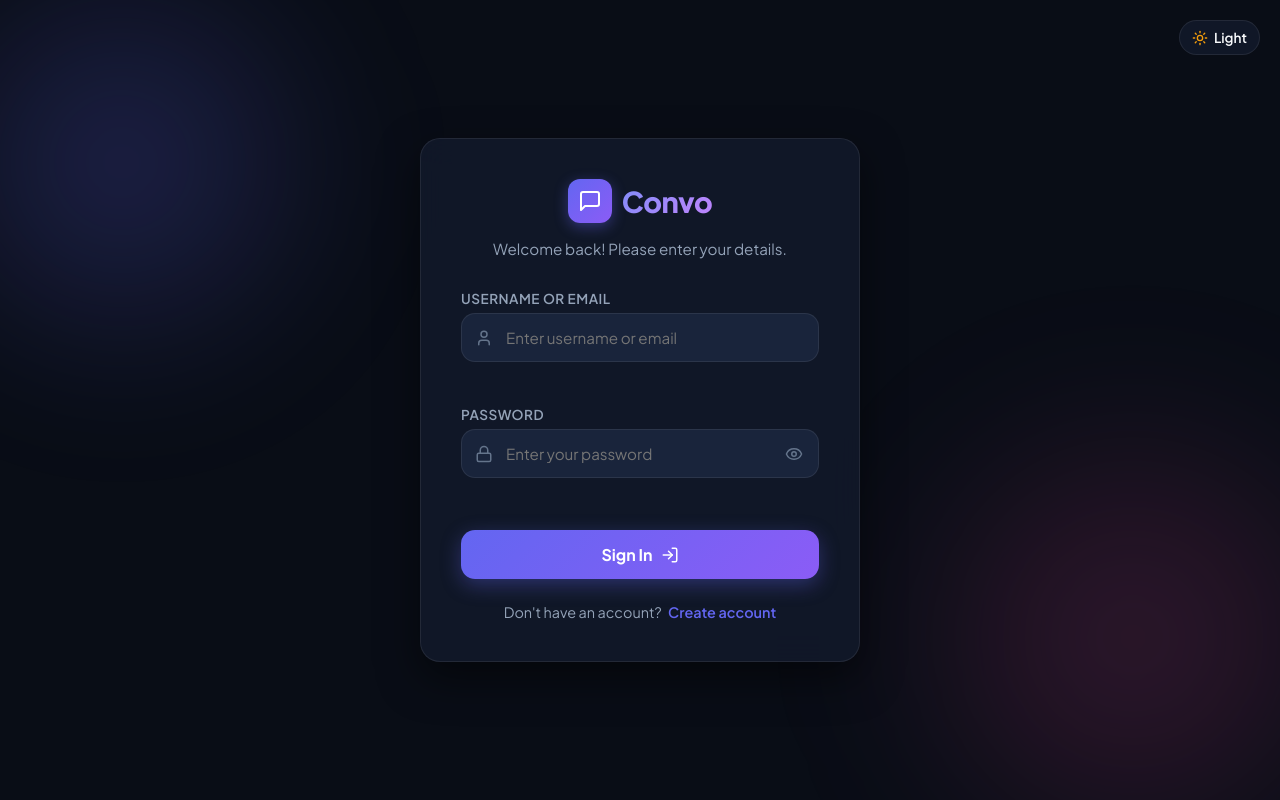
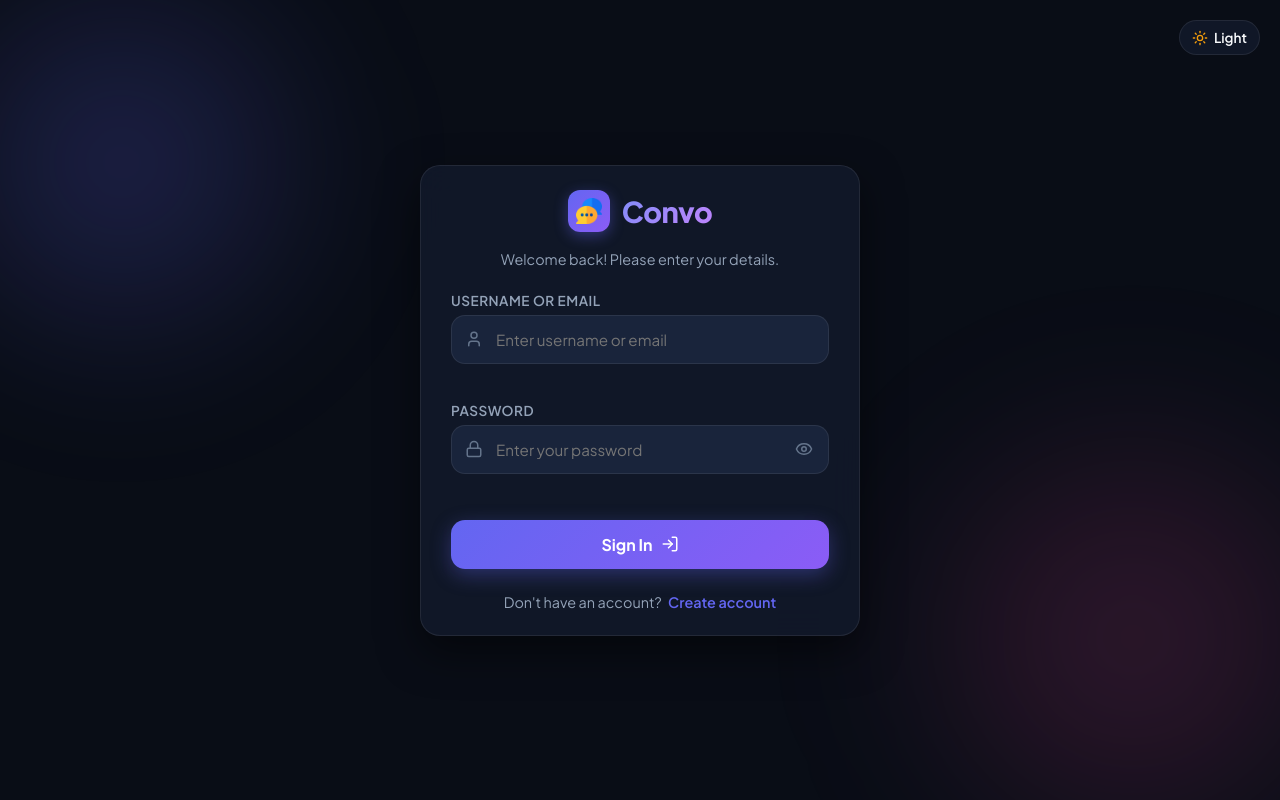
Before and after one commit to karthik-65/Convo, a React (Create React App) app in the folder client/: page /login in a window 1280 px wide. Built offline with nearby package versions, Linux system fonts and the light colour scheme; no server answers.

Commit message:
updated features

```diff
--- a/client/src/components/Chat.css
+++ b/client/src/components/Chat.css
@@ -40,7 +40,16 @@
   align-items: center;
   justify-content: center;
   box-shadow: 0 4px 12px rgba(99, 102, 241, 0.35);
+  flex-shrink: 0;
+  overflow: hidden;
 }
+
+.chat-app-icon .brand-logo-img {
+  width: 24px;
+  height: 24px;
+  object-fit: contain;
+}
+
 
 .chat-app-title {
   font-size: 1.4rem;
--- a/client/src/components/Chat.js
+++ b/client/src/components/Chat.js
@@ -668,7 +668,7 @@ function Chat({ onLogout }) {
       <nav className="chat-navbar">
         <div className="chat-logo">
           <div className="chat-app-icon">
-            <MessageSquare size={22} />
+            <img src="/chat.png" alt="Convo" className="brand-logo-img" />
           </div>
           <span className="chat-app-title">Convo</span>
         </div>
--- a/client/src/components/Login.css
+++ b/client/src/components/Login.css
@@ -1,12 +1,13 @@
 .auth-page-wrapper {
   min-height: 100vh;
+  min-height: 100dvh;
   display: flex;
   align-items: center;
   justify-content: center;
   background-color: var(--bg-app);
   position: relative;
-  overflow: hidden;
-  padding: 20px;
+  overflow-y: auto;
+  padding: 16px;
 }
 
 /* Background animated glowing Orbs */
@@ -39,7 +40,11 @@
 .auth-card {
   width: 100%;
   max-width: 440px;
-  padding: 40px;
+  max-height: calc(100vh - 32px);
+  max-height: calc(100dvh - 32px);
+  overflow-y: auto;
+  padding: 24px 30px;
+  margin: auto;
   background: var(--bg-card);
   backdrop-filter: var(--glass-blur);
   -webkit-backdrop-filter: var(--glass-blur);
@@ -49,23 +54,30 @@
   z-index: 10;
   position: relative;
   transition: transform var(--transition-normal), box-shadow var(--transition-normal);
+  scrollbar-width: none; /* Hide scrollbar for Firefox */
+  -ms-overflow-style: none; /* Hide scrollbar for IE/Edge */
+}
+
+.auth-card::-webkit-scrollbar {
+  display: none; /* Hide scrollbar for Chrome, Safari, Opera */
 }
 
 .auth-card-header {
   text-align: center;
-  margin-bottom: 32px;
+  margin-bottom: 24px;
 }
 
 .auth-brand {
   display: inline-flex;
   align-items: center;
-  gap: 10px;
-  margin-bottom: 12px;
+  justify-content: center;
+  gap: 12px;
+  margin-bottom: 10px;
 }
 
 .auth-brand-logo {
-  width: 44px;
-  height: 44px;
+  width: 42px;
+  height: 42px;
   border-radius: 12px;
   background: var(--accent-gradient);
   display: flex;
@@ -75,6 +87,13 @@
   font-weight: 800;
   font-size: 1.4rem;
   box-shadow: 0 4px 14px rgba(99, 102, 241, 0.4);
+  flex-shrink: 0;
+}
+
+.brand-logo-img {
+  width: 26px;
+  height: 26px;
+  object-fit: contain;
 }
 
 .auth-brand-title {
@@ -89,15 +108,17 @@
 
 .auth-subtitle {
   color: var(--text-secondary);
-  font-size: 0.95rem;
-  margin: 4px 0 0 0;
+  font-size: 0.9rem;
+  margin: 8px 0 0 0;
 }
+
 
 .auth-form {
   display: flex;
   flex-direction: column;
-  gap: 18px;
+  gap: 12px;
 }
+
 
 .form-group {
   display: flex;
--- a/client/src/components/Login.js
+++ b/client/src/components/Login.js
@@ -87,7 +87,7 @@ function Login({ setUser }) {
         <div className="auth-card-header">
           <div className="auth-brand">
             <div className="auth-brand-logo">
-              <MessageSquare size={24} />
+              <img src="/chat.png" alt="Convo" className="brand-logo-img" />
             </div>
             <h1 className="auth-brand-title">Convo</h1>
           </div>
--- a/client/src/components/Register.js
+++ b/client/src/components/Register.js
@@ -146,7 +146,7 @@ function Register() {
         <div className="auth-card-header">
           <div className="auth-brand">
             <div className="auth-brand-logo">
-              <MessageSquare size={24} />
+              <img src="/chat.png" alt="Convo" className="brand-logo-img" />
             </div>
             <h1 className="auth-brand-title">Convo</h1>
           </div>
```
Also changed, not shown: 1 other file (tests, documents, lock files or other folders).
